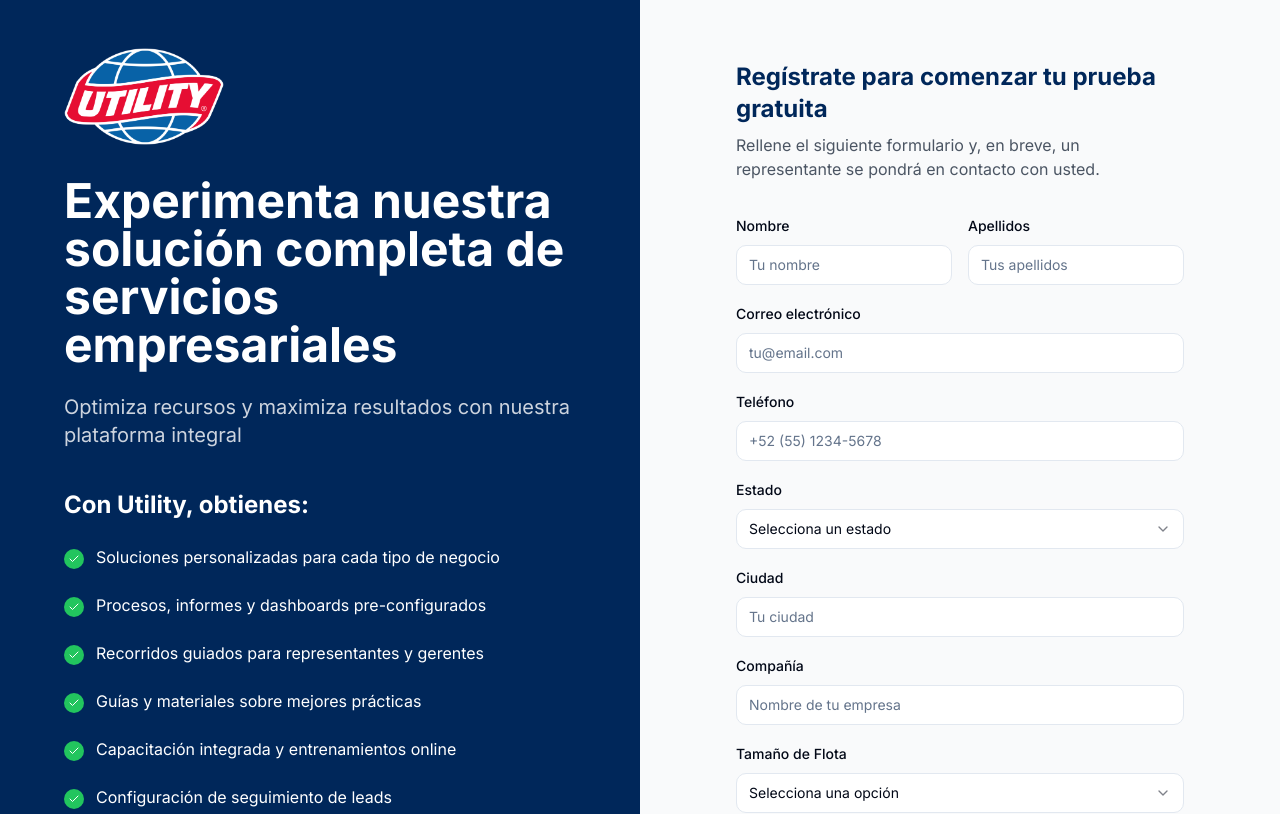
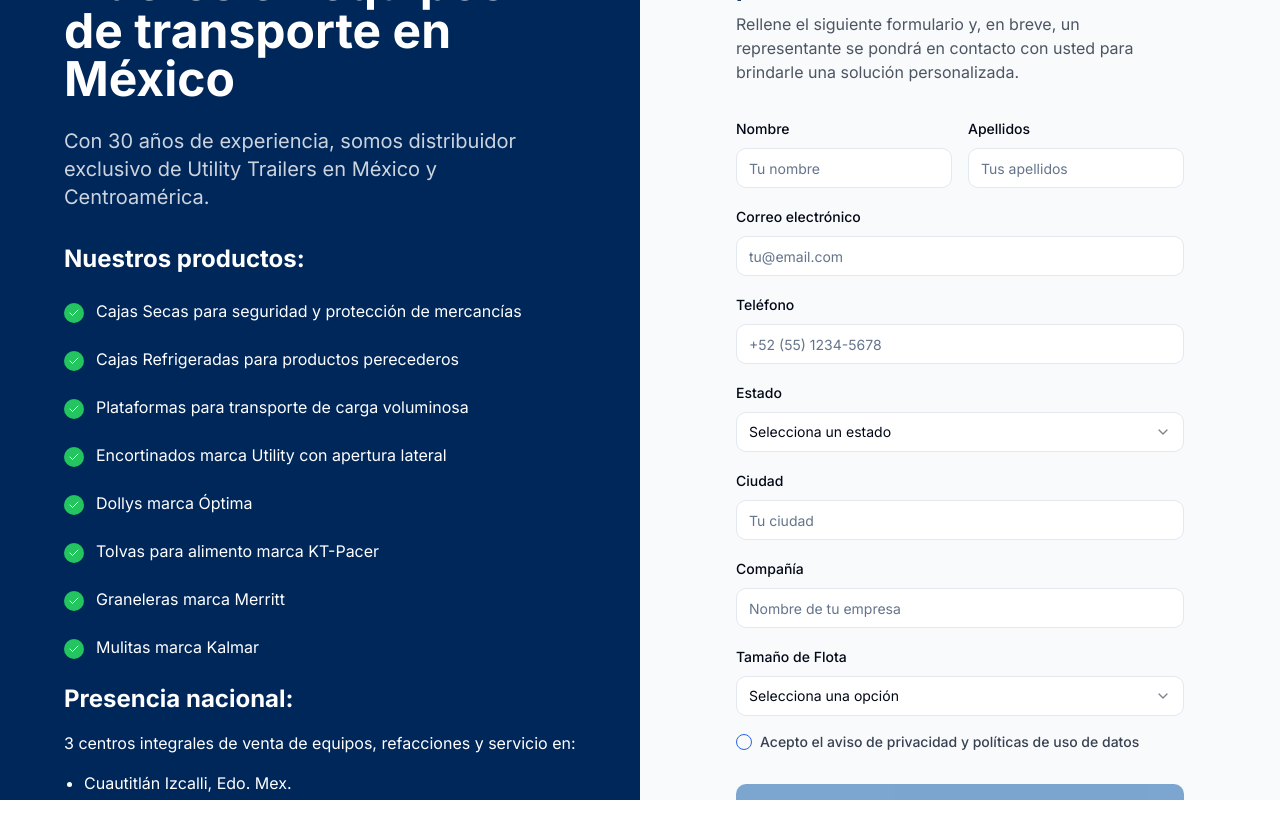
Before and after one commit to ivaninnogyzer/attract-leads-hub, a React (Vite) app: page / in a window 1280 px wide. Shown: the top 814 px of the page. Built offline with nearby package versions, Linux system fonts and the light colour scheme.

Commit message:
Update LeftSection component
Update the LeftSection component with new company information.

```diff
--- a/src/components/FormSection.tsx
+++ b/src/components/FormSection.tsx
@@ -4,14 +4,14 @@ import LeadForm from './form/LeadForm';
 
 const FormSection: React.FC = () => {
   return (
-    <div className="w-full md:w-1/2 bg-gray-50 p-8 md:p-12 flex items-center justify-center">
+    <div className="w-full md:w-1/2 bg-gray-50 p-8 md:p-12 flex items-center justify-center overflow-y-auto max-h-screen">
       <div className="w-full max-w-md">
         <div className="mb-8">
           <h2 className="text-2xl font-bold text-utility-darkBlue">
-            Regístrate para comenzar tu prueba gratuita
+            Solicita información sobre nuestros productos
           </h2>
           <p className="text-gray-600 mt-2">
-            Rellene el siguiente formulario y, en breve, un representante se pondrá en contacto con usted.
+            Rellene el siguiente formulario y, en breve, un representante se pondrá en contacto con usted para brindarle una solución personalizada.
           </p>
         </div>
 
--- a/src/components/LeftSection.tsx
+++ b/src/components/LeftSection.tsx
@@ -4,7 +4,7 @@ import { CheckIcon } from "lucide-react";
 
 const LeftSection: React.FC = () => {
   return (
-    <div className="w-full md:w-1/2 bg-utility-darkBlue p-8 md:p-12 flex flex-col justify-center">
+    <div className="w-full md:w-1/2 bg-utility-darkBlue p-8 md:p-12 flex flex-col justify-center overflow-y-auto max-h-screen">
       <div className="max-w-lg mx-auto">
         <div className="mb-8">
           <img
@@ -13,27 +13,27 @@ const LeftSection: React.FC = () => {
             className="w-40 mb-8"
           />
           <h1 className="text-3xl md:text-4xl lg:text-5xl font-bold text-white mb-6">
-            Experimenta nuestra solución completa de servicios empresariales
+            Líderes en equipos de transporte en México
           </h1>
-          <p className="text-xl text-white/80 mb-10">
-            Optimiza recursos y maximiza resultados con nuestra plataforma integral
+          <p className="text-xl text-white/80 mb-6">
+            Con 30 años de experiencia, somos distribuidor exclusivo de Utility Trailers en México y Centroamérica.
           </p>
         </div>
 
         <div className="space-y-6">
           <h2 className="text-2xl font-bold text-white mb-6">
-            Con Utility, obtienes:
+            Nuestros productos:
           </h2>
 
           {[
-            "Soluciones personalizadas para cada tipo de negocio",
-            "Procesos, informes y dashboards pre-configurados",
-            "Recorridos guiados para representantes y gerentes",
-            "Guías y materiales sobre mejores prácticas",
-            "Capacitación integrada y entrenamientos online",
-            "Configuración de seguimiento de leads",
-            "Herramientas para automatización de tareas",
-            "Visión completa de rendimiento y estadísticas"
+            "Cajas Secas para seguridad y protección de mercancías",
+            "Cajas Refrigeradas para productos perecederos",
+            "Plataformas para transporte de carga voluminosa",
+            "Encortinados marca Utility con apertura lateral",
+            "Dollys marca Óptima",
+            "Tolvas para alimento marca KT-Pacer",
+            "Graneleras marca Merritt",
+            "Mulitas marca Kalmar"
           ].map((item, index) => (
             <div key={index} className="flex items-start gap-3">
               <div className="flex-shrink-0 w-5 h-5 mt-1 rounded-full bg-green-500 flex items-center justify-center">
@@ -42,6 +42,23 @@ const LeftSection: React.FC = () => {
               <span className="text-white">{item}</span>
             </div>
           ))}
+
+          <div className="mt-8">
+            <h2 className="text-2xl font-bold text-white mb-4">
+              Presencia nacional:
+            </h2>
+            <p className="text-white mb-4">
+              3 centros integrales de venta de equipos, refacciones y servicio en:
+            </p>
+            <ul className="list-disc pl-5 text-white mb-4">
+              <li>Cuautitlán Izcalli, Edo. Mex.</li>
+              <li>Guadalajara, Jal.</li>
+              <li>Monterrey, NL.</li>
+            </ul>
+            <p className="text-white">
+              14 sucursales de venta de refacciones para remolques multimarcas en ubicaciones estratégicas por todo México.
+            </p>
+          </div>
 
           <div className="pt-4">
             <p className="text-white">
```
